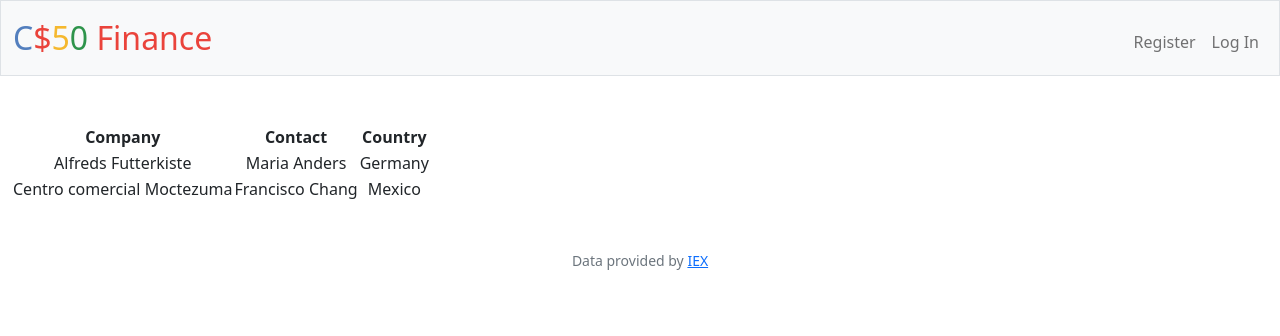
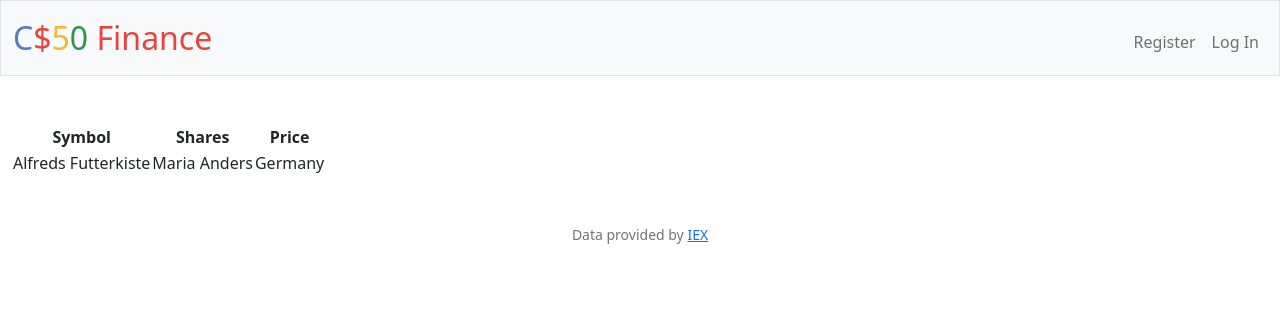
Before and after one commit to johnbull-eghianruwa/cs50x-assignments-and-finalProject, a Flask app: template finance/templates/index.html in a window 1280 px wide. Shown: the top 336 px of the page. Run offline with Flask 3, Linux system fonts and the light colour scheme; the template is opened without the code that fills it, so the values that code supplies are empty; some libraries are stand-ins or nearby versions.

Commit message:
Tue, Sep 26, 2023, 9:35 PM +02:00

```diff
--- a/finance/templates/index.html
+++ b/finance/templates/index.html
@@ -7,20 +7,15 @@
 {% block main %}
     <table>
         <tr>
-            <th>Company</th>
-            <th>Contact</th>
-            <th>Country</th>
-         </tr>
-         <tr>
-            <td>Alfreds Futterkiste</td>
+            <th>Symbol</th>
+            <th>Shares</th>
+            <th>Price</th>
+        </tr>
+        <tr>
+             <td>Alfreds Futterkiste</td>
             <td>Maria Anders</td>
             <td>Germany</td>
-        </tr>
-        <tr>
-            <td>Centro comercial Moctezuma</td>
-            <td>Francisco Chang</td>
-         <td>Mexico</td>
-        </tr>
+         </tr>
     </table>
 
 {% endblock %}
```
